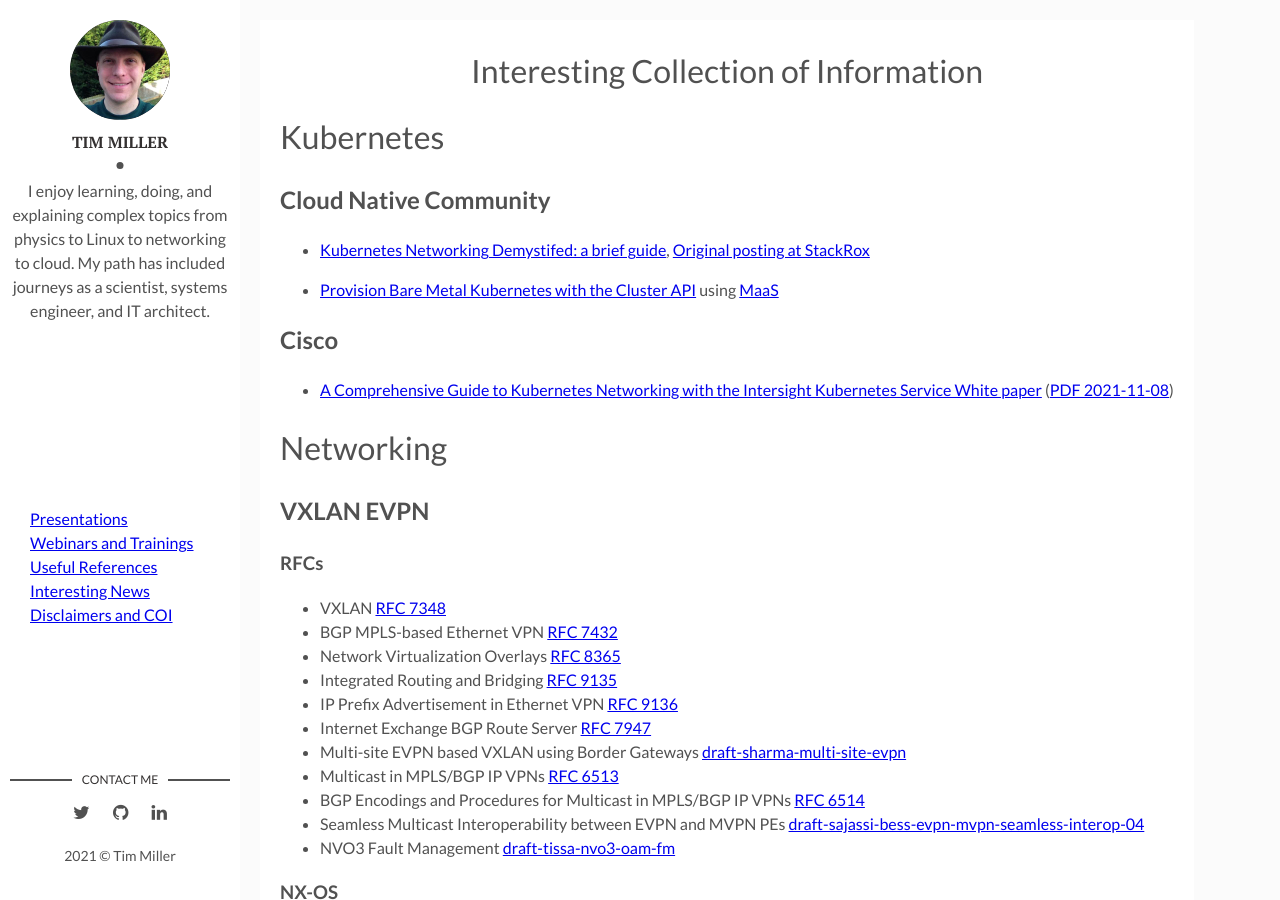
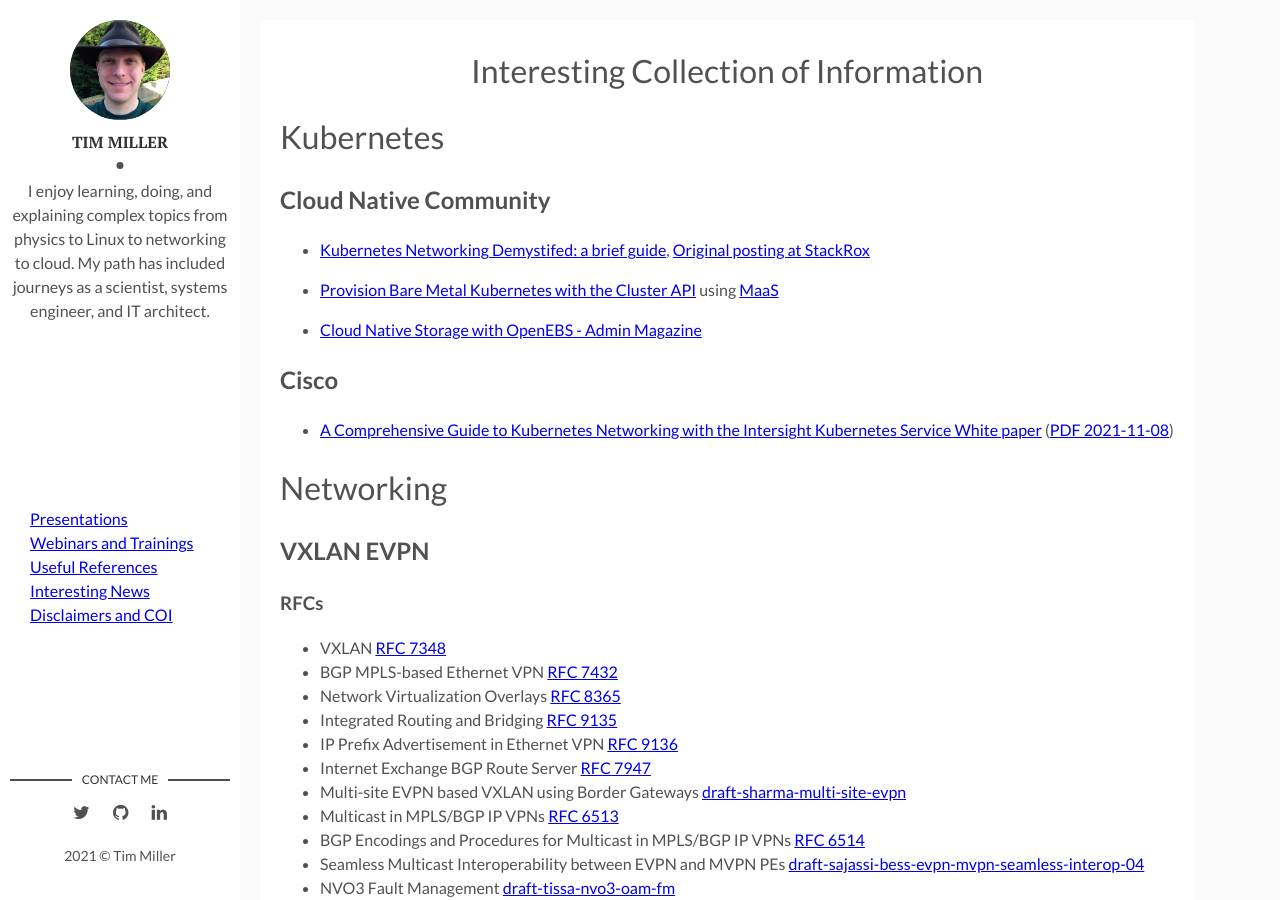
Before and after one commit to broadcaststorm/broadcaststorm.github.io, a Jekyll site: the page built from _posts/references/0001-01-03-useful-references.md, in a window 1280 px wide and 900 px high. Built offline with Jekyll 4.4.1, drawn with Linux system fonts in a browser that asks for light colours.

Commit message:
OpenEBS article - Admin Magazine

```diff
--- a/_posts/references/0001-01-03-useful-references.md
+++ b/_posts/references/0001-01-03-useful-references.md
@@ -13,6 +13,8 @@ tags:
 - [Kubernetes Networking Demystifed: a brief guide](https://www.cncf.io/blog/2020/01/30/kubernetes-networking-demystified-a-brief-guide/), [Original posting at StackRox](https://www.stackrox.io/blog/kubernetes-networking-demystified/)
 
 - [Provision Bare Metal Kubernetes with the Cluster API](https://thenewstack.io/provision-bare-metal-kubernetes-with-the-cluster-api/) using [MaaS](https://maas.io)
+
+- [Cloud Native Storage with OpenEBS - Admin Magazine](https://www.admin-magazine.com/Archive/2021/62/Cloud-native-storage-with-OpenEBS)
 
 ## Cisco
 - [A Comprehensive Guide to Kubernetes Networking with the Intersight Kubernetes Service White paper](https://www.cisco.com/c/en/us/products/collateral/cloud-systems-management/intersight/comp-guide-kubernetes-networking-wp.html) ([PDF 2021-11-08](/artifacts/downloads/comp-guide-kubernetes-networking-wp.pdf))
```
